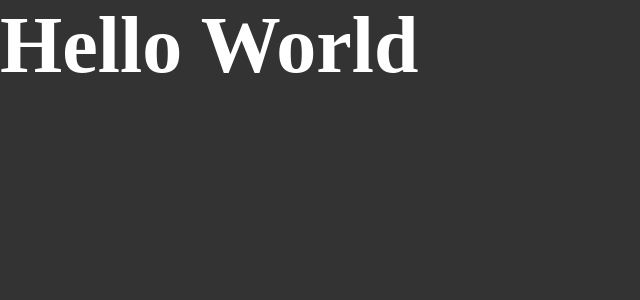
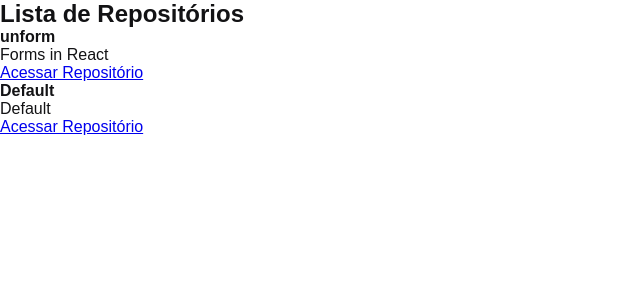
Before and after one commit to franklaercio/01-github-explorer, a React app: page / in a window 1280 px wide. Shown: the top 300 px of the page, without its empty margins (0-640 px from the left). Built offline with nearby package versions, Linux system fonts and the light colour scheme.

Commit message:
Adding components

```diff
--- a/src/App.jsx
+++ b/src/App.jsx
@@ -1,5 +1,6 @@
+import { RepositoryList } from './components/RepositoryList';
 import './styles/global.scss';
 
 export function App() {
-    return <h1>Hello World</h1>
+    return <RepositoryList />
 }
--- /dev/null
+++ b/src/components/RepositoryItem.jsx
@@ -0,0 +1,12 @@
+export function RepositoryItem(props) {
+    return (
+        <li>
+            <strong>{props.repository?.name ?? 'Default'}</strong>
+            <p>{props.repository?.description ?? 'Default'}</p>
+
+            <a href={props.repository?.link ?? 'Default'}>
+                Acessar Repositório
+            </a>
+        </li>
+    );
+}
--- /dev/null
+++ b/src/components/RepositoryList.jsx
@@ -0,0 +1,20 @@
+import { RepositoryItem } from "./RepositoryItem";
+
+const repository = {
+    name: 'unform',
+    description: 'Forms in React',
+    link: 'https://github.com/franklaercio'
+}
+
+export function RepositoryList() {
+    return (
+        <section className="repository-list">
+            <h1>Lista de Repositórios</h1>
+
+            <ul>
+                <RepositoryItem repository={repository} />
+                <RepositoryItem />
+            </ul>
+        </section>
+    );
+}
--- a/src/styles/global.scss
+++ b/src/styles/global.scss
@@ -5,12 +5,6 @@
 }
 
 body {
-    font: Arial, Helvetica, sans-serif;
-
-    background-color: #333;
-    color: #FFF;
-
-    h1 {
-        font-size: 80px;
-    }
+    font: 16px "Hevelvetica Neue", Arial, sans-serif;
+    color: #121214;
 }
```
